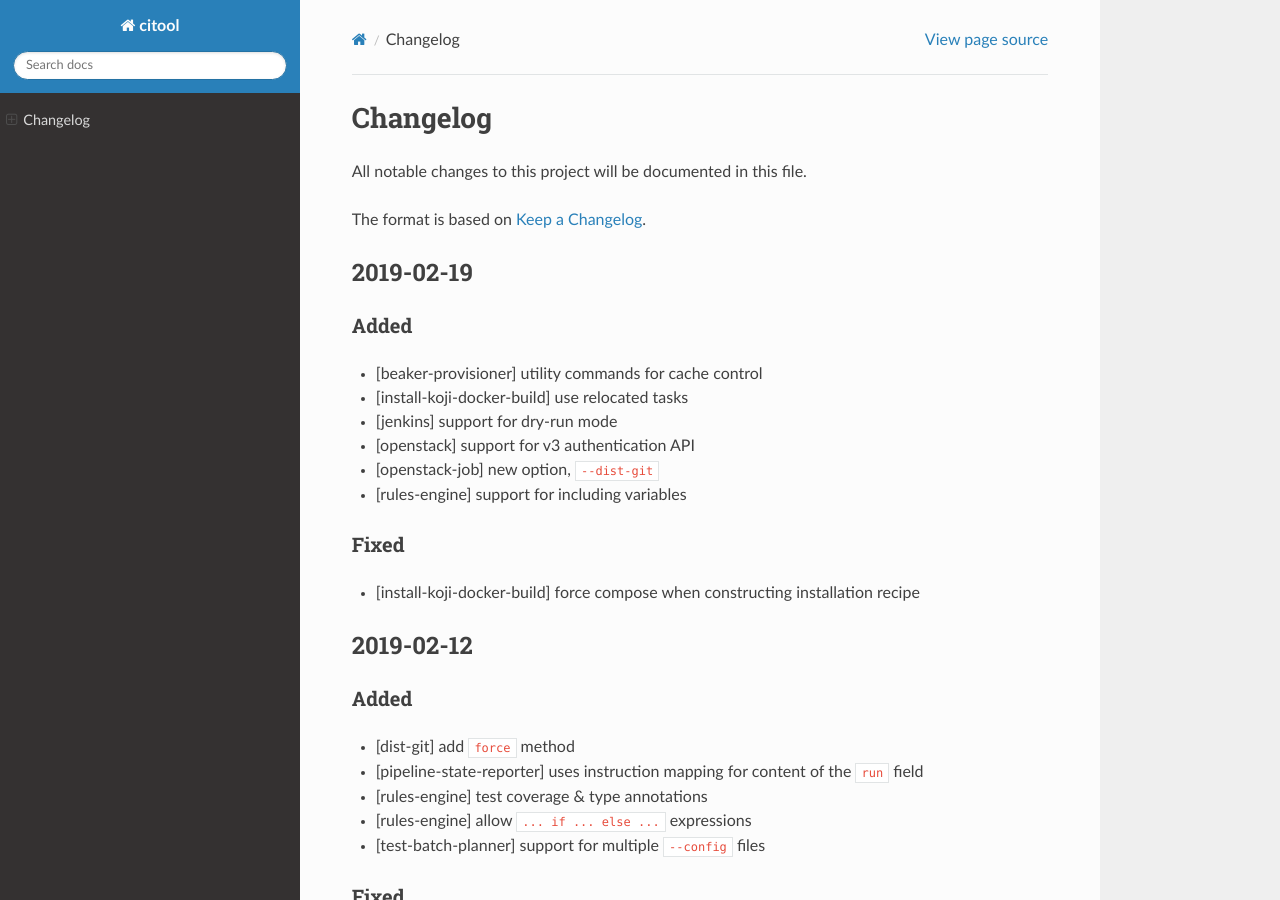
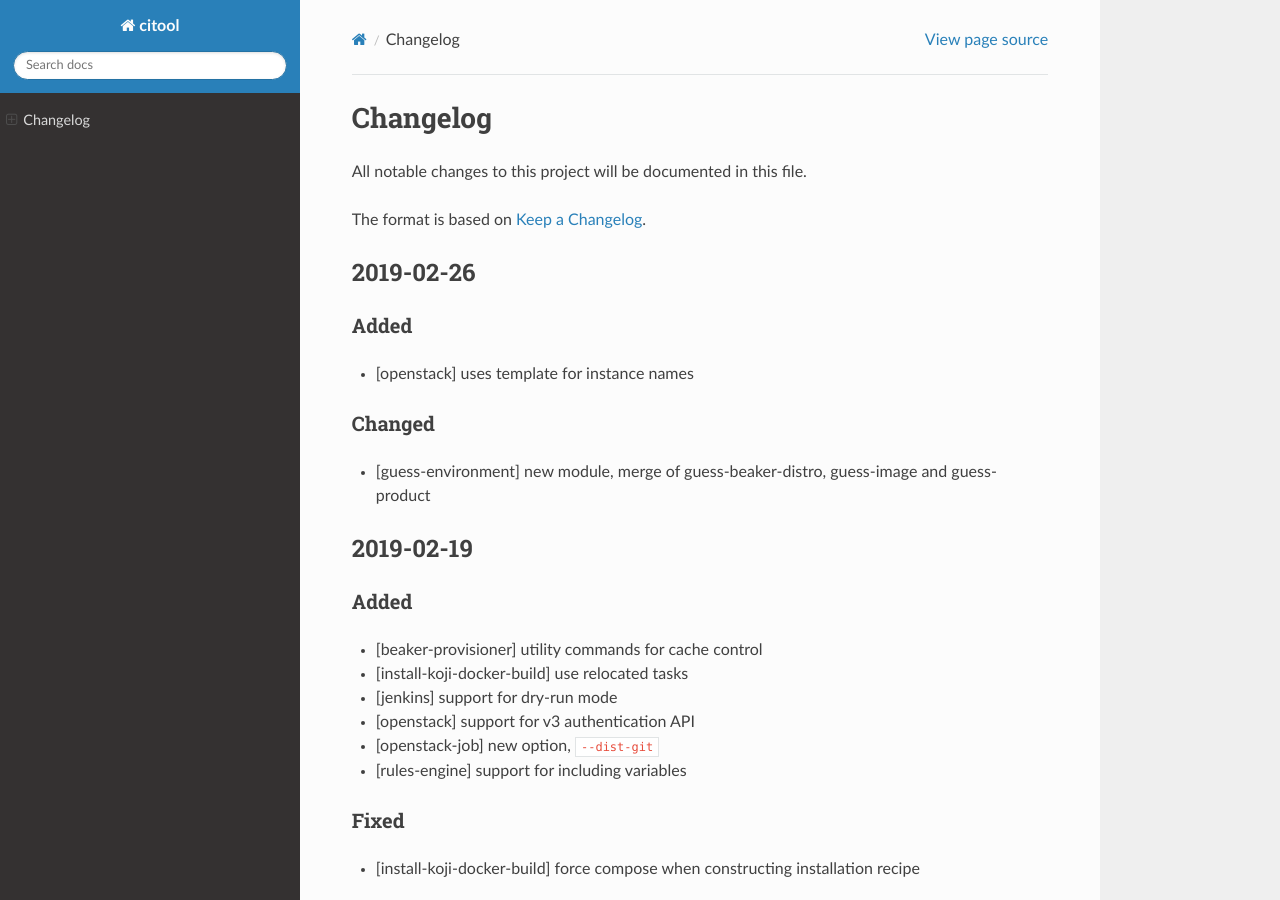
Before and after one commit to guy9050/gluetool, a Sphinx documentation site: the page built from docs/source/CHANGELOG.rst, in a window 1280 px wide and 900 px high. Built offline with Sphinx 7.4.7 and the Read the Docs theme 2.0.0, drawn with Linux system fonts in a browser that asks for light colours.

Commit message:
Changelog update for 2019-02-26 release

```diff
--- a/docs/source/CHANGELOG.rst
+++ b/docs/source/CHANGELOG.rst
@@ -4,6 +4,20 @@ Changelog
 All notable changes to this project will be documented in this file.
 
 The format is based on `Keep a Changelog <https://keepachangelog.com/en/1.0.0/>`_.
+
+2019-02-26
+----------
+
+Added
+~~~~~
+
+- [openstack] uses template for instance names
+
+Changed
+~~~~~~~
+
+- [guess-environment] new module, merge of guess-beaker-distro, guess-image and guess-product
+
 
 2019-02-19
 ----------
```
